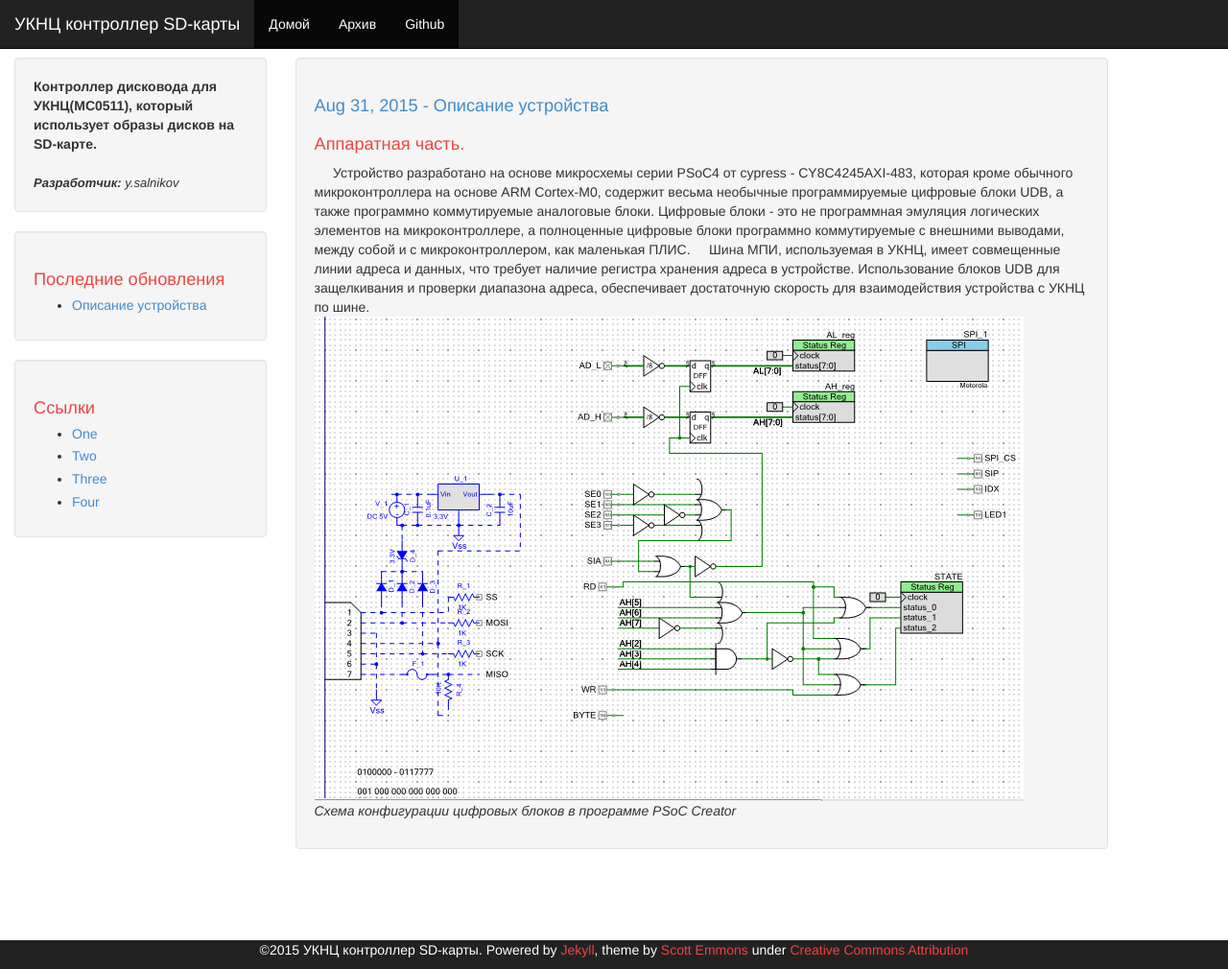
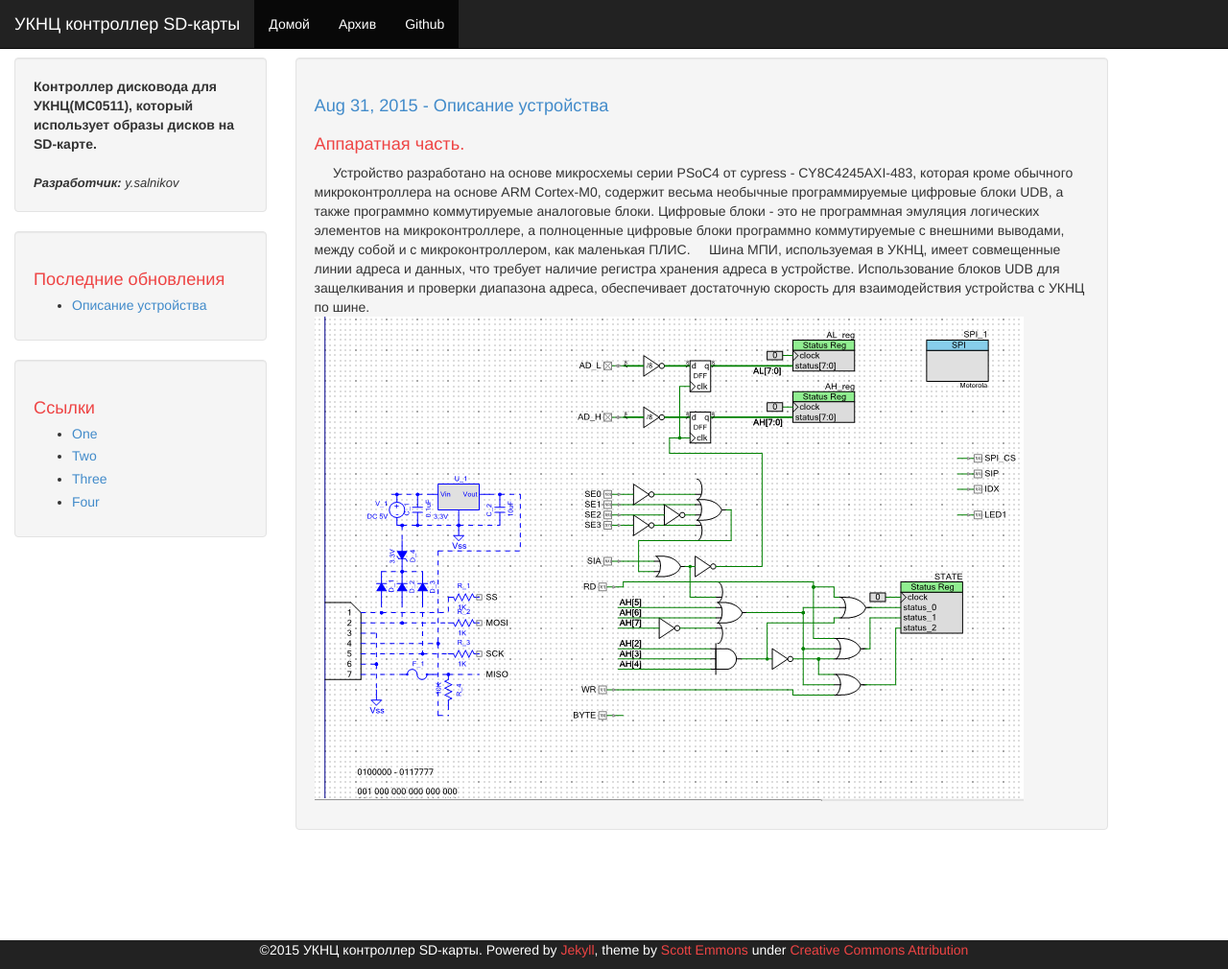
Before and after one commit to y-salnikov/uknc_sd_fdd, a Jekyll site: the page built from _posts/2015-08-31-description.md, in a window 1280 px wide and 1010 px high. Shown: the whole window at 96% size. Built offline with Jekyll 4.4.1, drawn with Linux system fonts in a browser that asks for light colours; Markdown is read by kramdown in place of the engine named in the settings; comment, search, counter and statistics services are not loaded.

Commit message:
debugging

```diff
--- a/_posts/2015-08-31-description.md
+++ b/_posts/2015-08-31-description.md
@@ -19,4 +19,3 @@ PSoC4 от cypress - CY8C4245AXI-483, которая кроме обычного
 проверки диапазона адреса, обеспечивает достаточную скорость для взаимодействия
 устройства с УКНЦ по шине.
 ![Конфигурация ]({{site.baseurl}}/images/psoc_udb_config.png)
-<i>Схема конфигурации цифровых блоков в программе PSoC Creator</i>
```
